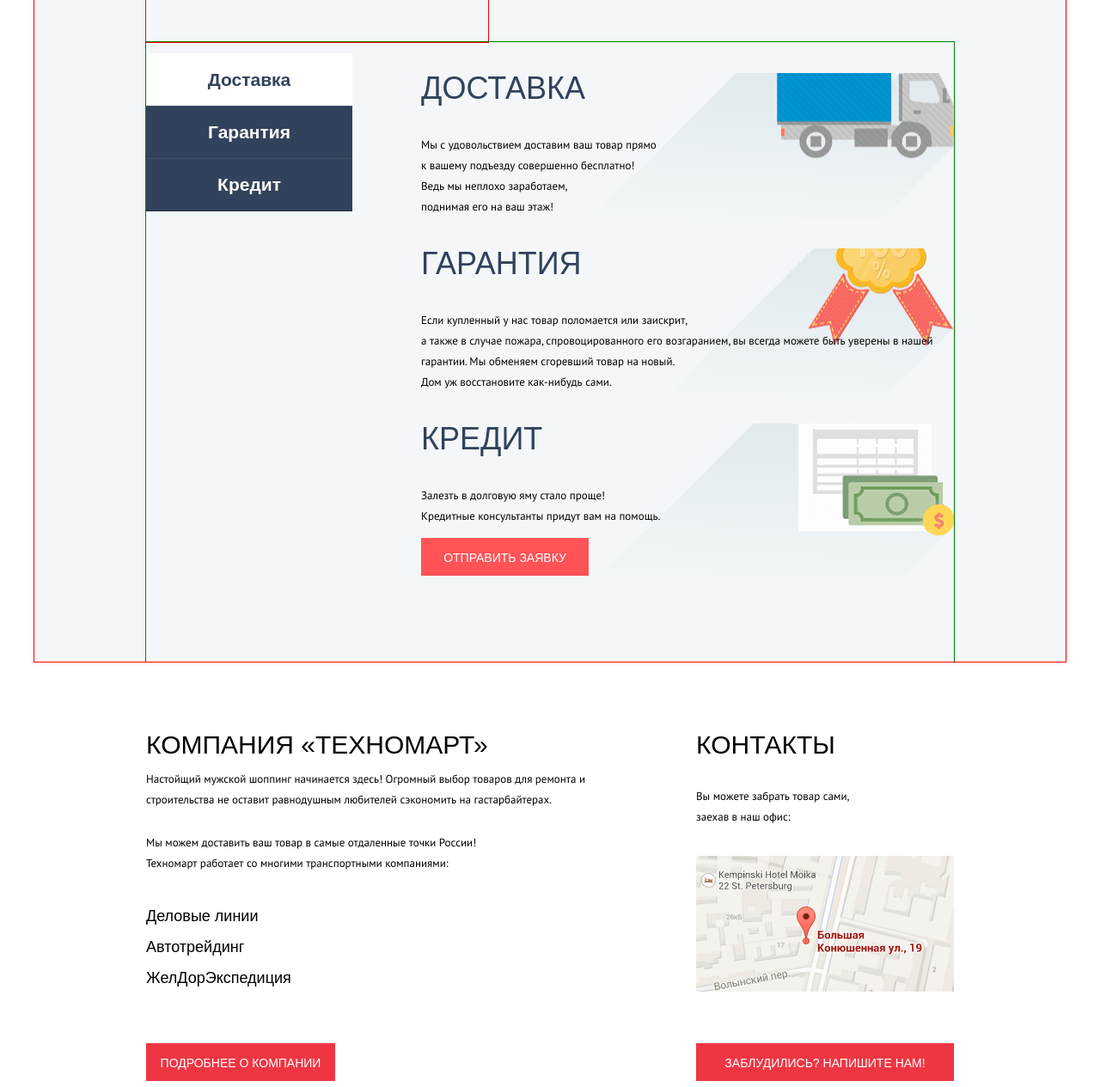
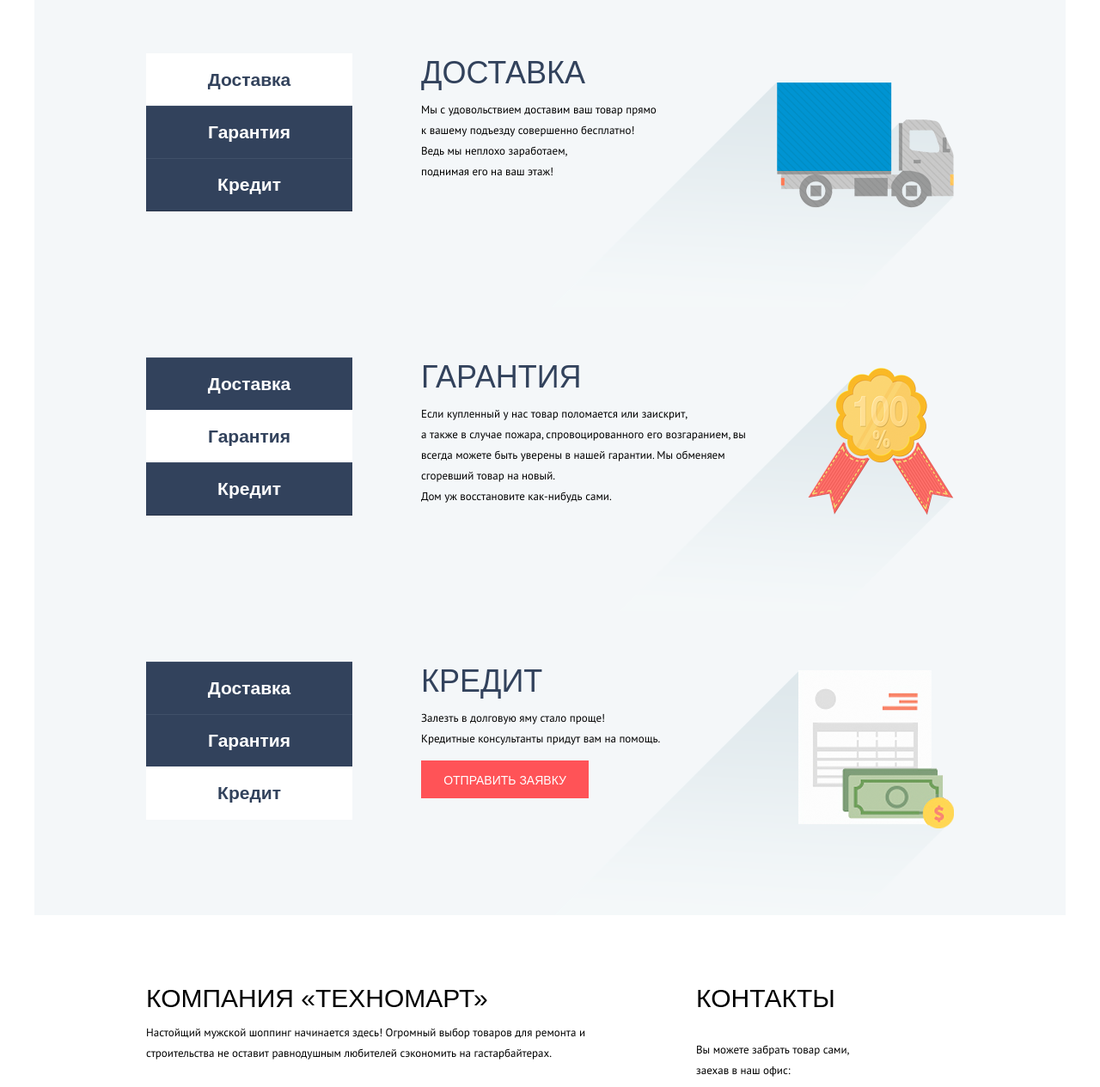
Before and after one commit to svetlanadyachenko/479245-technomart-24, a plain HTML site: page index.html in a window 1280 px wide. Shown: the part 2000-3265 px from the top of the page at 86% size. Drawn offline with Linux system fonts and the light colour scheme; a web font is replaced by a local one.

Commit message:
Макросетка index и catalog,  доработка

```diff
--- a/css/style.css
+++ b/css/style.css
@@ -853,7 +853,6 @@ input[type="radio"].visually-hidden {
   display: flex;
   flex-direction: column;
   background-color: #f4f7f9;
-  outline: 1px solid red;
 }
 
 .service h2 {
@@ -862,16 +861,6 @@ input[type="radio"].visually-hidden {
   line-height: 30px;
   font-weight: 400;
   color: #000000;
-  text-transform: uppercase;
-  text-align: left;
-}
-
-.service h3 {
-  font-family: "Cuprum", "Arial", sans-serif;
-  font-size: 36px;
-  line-height: 36px;
-  font-weight: 400;
-  color: #32425c;
   text-transform: uppercase;
   text-align: left;
 }
@@ -880,19 +869,19 @@ input[type="radio"].visually-hidden {
   width: 398px;
   margin-left: 130px;
   padding-top: 68px;
-  padding-bottom: 74px;
-  outline: 1px solid red;
+  padding-bottom: 28px;
 }
 
 .service-slider-container {
   display: flex;
-  justify-content: space-between;
+  flex-direction: column;
   width: 940px;
   margin: 0 auto;
-  outline: 1px solid green;
 }
 
 .service-list {
+  display: flex;
+  flex-direction: column;
   padding: 0;
   list-style: none;
 }
@@ -929,38 +918,65 @@ input[type="radio"].visually-hidden {
 }
 
 .slider-list {
-  width: 620px;
-  margin-bottom: 100px;
-}
-
-.service-delivery {
+  display: flex;
+  width: 940px;
+  padding-top: 46px;
+  padding-bottom: 99px;
+}
+
+.slider-list:first-of-type {
   background-image: url("../image/delivery.png");
   background-repeat: no-repeat;
   background-size: 468px 261px;
-  background-position: right;
-}
-
-.service-delivery p {
-  width: 275px;
-}
-
-.service-warranty {
+  background-position: bottom right;
+}
+
+.slider-list:nth-of-type(2) {
   background-image: url("../image/warranty.png");
   background-repeat: no-repeat;
   background-size: 389px 283px;
-  background-position: right;
-}
-
-.service-credit {
+  background-position: bottom right;
+}
+
+.slider-list:last-of-type {
   background-image: url("../image/credit.png");
   background-repeat: no-repeat;
   background-size: 465px 285px;
-  background-position: right;
+  background-position: bottom right;
+}
+
+.slider-list h3 {
+  margin: 0;
+  margin-top: 18px;
+  margin-left: 80px;
+  font-family: "Cuprum", "Arial", sans-serif;
+  font-size: 36px;
+  line-height: 36px;
+  font-weight: 400;
+  color: #32425c;
+  text-transform: uppercase;
+  text-align: left;
+}
+
+.service-delivery p {
+  margin-left: 80px;
+  width: 275px;
+}
+
+.service-warranty p {
+  margin-left: 80px;
+  width: 379px;
+}
+
+.service-credit p {
+  margin-left: 80px;
+  width: 279px;
 }
 
 .service-credit a {
   display: inline-block;
   width: 195px;
+  margin-left: 80px;
   padding-top: 14px;
   padding-bottom: 12px;
   font-family: "Cuprum", "Arial", sans-serif;
@@ -1157,7 +1173,19 @@ input[type="radio"].visually-hidden {
   background-color: #f7f3ec;
 }
 
+.filters fieldset {
+  padding-bottom: 25px;
+  border: none;
+  border-bottom: 1px solid #e5e5e5;
+}
+
+.filters fieldset:last-of-type {
+  padding-bottom: 0;
+  border-bottom: none;
+}
+
 .filters-form legend {
+  padding-top: 25px;
   font-family: "PT Sans", "Arial", sans-serif;
   font-size: 17px;
   line-height: 30px;
@@ -1241,6 +1269,9 @@ input[type="radio"].visually-hidden {
 }
 
 .filter-button {
+  display: block;
+  margin: 0 auto;
+  margin-top: 75px;
   width: 140px;
   height: 38px;
   font-family: "PT Sans", "Arial", sans-serif;
--- a/index.html
+++ b/index.html
@@ -222,32 +222,56 @@
           <p>Хороший интернет-магазин отличается от плохого не только ценами! Мы стараемся изо всех сил, чтобы сделать ваши покупки приятными.</p>
         </div>
         <div class="service-slider-container">
-
+          <div class="slider-list">
             <ul class="service-list">
-            <li>
+              <li class="service-item">
                 <button class="service-button service-button-current" type="button">Доставка</button>
               </li>
-            <li>
+              <li class="service-item">
                 <button class="service-button" type="button">Гарантия</button>
               </li>
-            <li>
+              <li class="service-item">
                 <button class="service-button" type="button">Кредит</button>
               </li>
             </ul>
-
-          <div class="slider-list">
             <section class="service-delivery">
               <h3>Доставка</h3>
               <p>Мы с удовольствием доставим ваш товар прямо<br>
                  к вашему подъезду совершенно бесплатно! Ведь мы неплохо заработаем,<br>
                  поднимая его на ваш этаж!</p>
             </section>
+          </div>
+          <div class="slider-list">
+            <ul class="service-list">
+              <li class="service-item">
+                <button class="service-button" type="button">Доставка</button>
+              </li>
+              <li class="service-item">
+                <button class="service-button service-button-current" type="button">Гарантия</button>
+              </li>
+              <li class="service-item">
+                <button class="service-button" type="button">Кредит</button>
+              </li>
+            </ul>
             <section class="service-warranty">
               <h3>Гарантия</h3>
               <p>Если купленный у нас товар поломается или заискрит,<br>
                  а также в случае пожара, спровоцированного его возгаранием,  вы всегда можете быть уверены в нашей гарантии. Мы обменяем сгоревший товар на новый.<br>
                  Дом уж восстановите как-нибудь сами.</p>
             </section>
+          </div>
+          <div class="slider-list">
+            <ul class="service-list">
+              <li class="service-item">
+                <button class="service-button" type="button">Доставка</button>
+              </li>
+              <li class="service-item">
+                <button class="service-button" type="button">Гарантия</button>
+              </li>
+              <li class="service-item">
+                <button class="service-button service-button-current" type="button">Кредит</button>
+              </li>
+            </ul>
             <section class="service-credit">
               <h3>Кредит</h3>
               <p>Залезть в долговую яму стало проще!<br>
```
Lines whose indentation alone changed are shown as unchanged.
